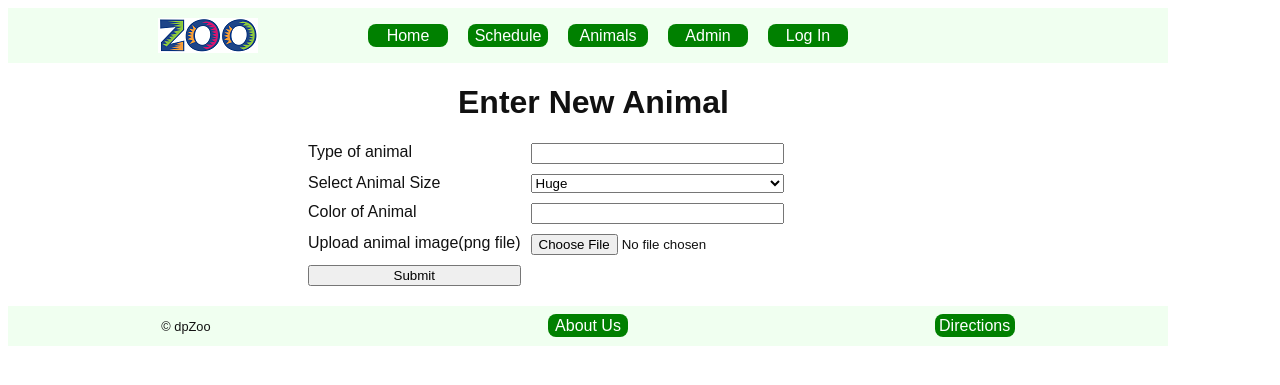
After one commit to JhCandiceYao/Database-Management-and-Design, a Flask app: page /newAnimal in a window 1280 px wide. The commit adds this page. Shown: the top 385 px of the page. Run offline with Flask 3, Linux system fonts and the light colour scheme; data comes from the database, SQL or seed files in the repository.

Commit message:
adding admin/ animal insertion page

```diff
--- a/app.py
+++ b/app.py
@@ -1,3 +1,4 @@
+
 from flask import Flask, render_template, request, redirect, url_for, make_response
 import mysql.connector
 import datetime
@@ -7,30 +8,66 @@ app = Flask(__name__)
 
 # Connect to the database
 # todo: Insert code to connect to zoo database
+mydb = mysql.connector.connect(
+    host = "localhost",
+    user = "root",
+    password = "20011016",
+    database ="zoo"
+)
 
 # set up the routes
 @app.route('/')
 def home():
     # todo: Link to the index page.
-    return render_template()
+    return render_template('index.html')
 
 @app.route('/schedule')
 def schedule():
     # todo: Get today's date
+    d = datetime.datetime.now()
+    date_string = f'{d.month}/{d.date}/{d.year}'
+    # todo: Create dictionary of events
+    events = {"10:00":"Zoo opens", "12:00": "Lunch Time", "15:00" : "Zoo closes"}
+    # todo: Link to the schedule page.  Pass the date as a parameter
+    return render_template('schedule.html', date = date_string, schedule = events)
 
-    # todo: Create dictionary of events
-
-    # todo: Link to the schedule page.  Pass the date as a parameter
-    return render_template()
 
 @app.route('/animals')
 def animals():
     # todo: Execute query to get the animals from the database
+    cursor = mydb.cursor()
+    query = "select animalType, animalSize, animalColor from animal"
+    cursor.execute(query)
+    # todo: Fetch all the rows in a list of tuples called animals.
+    animals = cursor.fetchall()
+    # todo: Link to the animals page.  Pass the animals as a parameter
+    return render_template('animals.html', animals = animals)
 
-    # todo: Fetch all the rows in a list of tuples called animals.
+@app.route('/newAnimal')
+def newAnimal():
+    cursor = mydb.cursor()
+    query = "SELECT DISTINCT animalSize from animal"
+    cursor.execute(query)
+    sizes = cursor.fetchall()
+    return render_template('newAnimal.html',sizes = sizes)
 
-    # todo: Link to the animals page.  Pass the animals as a parameter
-    return render_template()
+@app.route('/newAnimal', methods= ['POST'])
+def insertAnimal():
+    cursor = mydb.cursor()
+    # Retrieve data from database
+    type = request.form['animalType']
+    size = request.form['animalSize']
+    color = request.form['animalColor']
+
+    # insert the new animal into the database
+    query = "INSERT INTO animal (animalType, animalSize, animalColor) VALUES (%s, %s, %s)"
+    record = (type, size, color)
+    cursor.execute(query, record)
+    mydb.commit()
+    file = request.files["animalImage"]
+    filename = type + ".png"
+    file.save("static/images/" + filename)
+    return redirect(url_for("animals"))
 
 if __name__ == "__main__":
     app.run(debug = True)
--- a/templates/base.html
+++ b/templates/base.html
@@ -13,7 +13,7 @@
             <li class="button"><a href="{{ url_for('home') }}">Home</a></li>
             <li class="button"><a href="{{ url_for('schedule') }}">Schedule</a></li>
             <li class="button"><a href="{{ url_for('animals') }}">Animals</a></li>
-            <li class="button"><a href="newAnimal.php">Admin</a></li>
+            <li class="button"><a href="{{ url_for('newAnimal') }}">Admin</a></li>
             <li class="button"><a href="login.php">Log In</a></li>
         </ul>
     </nav>
--- /dev/null
+++ b/templates/newAnimal.html
@@ -0,0 +1,23 @@
+{% extends 'base.html' %}
+{% block container %}
+
+<main>
+        <h1 id = "animalHeading">Enter New Animal</h1>
+        <form id = "animalForm" method = "post" action = "{{ url_for ('newAnimal') }}" enctype = 'multipart/form-data'>
+        <label for = "animalType">Type of animal   </label>
+        <input id = "animalType" name = "animalType" type = "text">
+        <label for = "animalSize">Select Animal Size</label>
+        <select id = "animalSize" name = "animalSize">
+            {% for size in sizes %}
+                <option value ="{{ size[0] }}">{{ size[0] }}</option>
+            {% endfor %}
+        </select>
+        <label for = "animalColor">Color of Animal</label>
+        <input id = "animalColor" name = "animalColor" type = "text">
+        <label for = "animalImage">Upload animal image(png file)</label>
+        <input id = "animalImage" name = "animalImage" type = "file" >
+        <input type = "submit" name = "submit" value = "Submit" id = "formSubmit">
+
+        </form>
+</main>
+{% endblock %}
--- a/templates/schedule.html
+++ b/templates/schedule.html
@@ -3,9 +3,13 @@
 
 <section>
 <!--    Insert h2 element with today's date-->
-
+    <h2>Today is {{ date }}</h2>
     <div id="events">
 <!--    Insert for loop to iterate through dictionary and display events-->
+        {% for key, value in schedule.items() %}
+            <p>{{ key }}</p>
+            <p>{{ value }}</p>
+        {% endfor %}
     </div>
 </section>
 
```
Also changed, not shown: templates/animals.html (+8 -0 lines).
